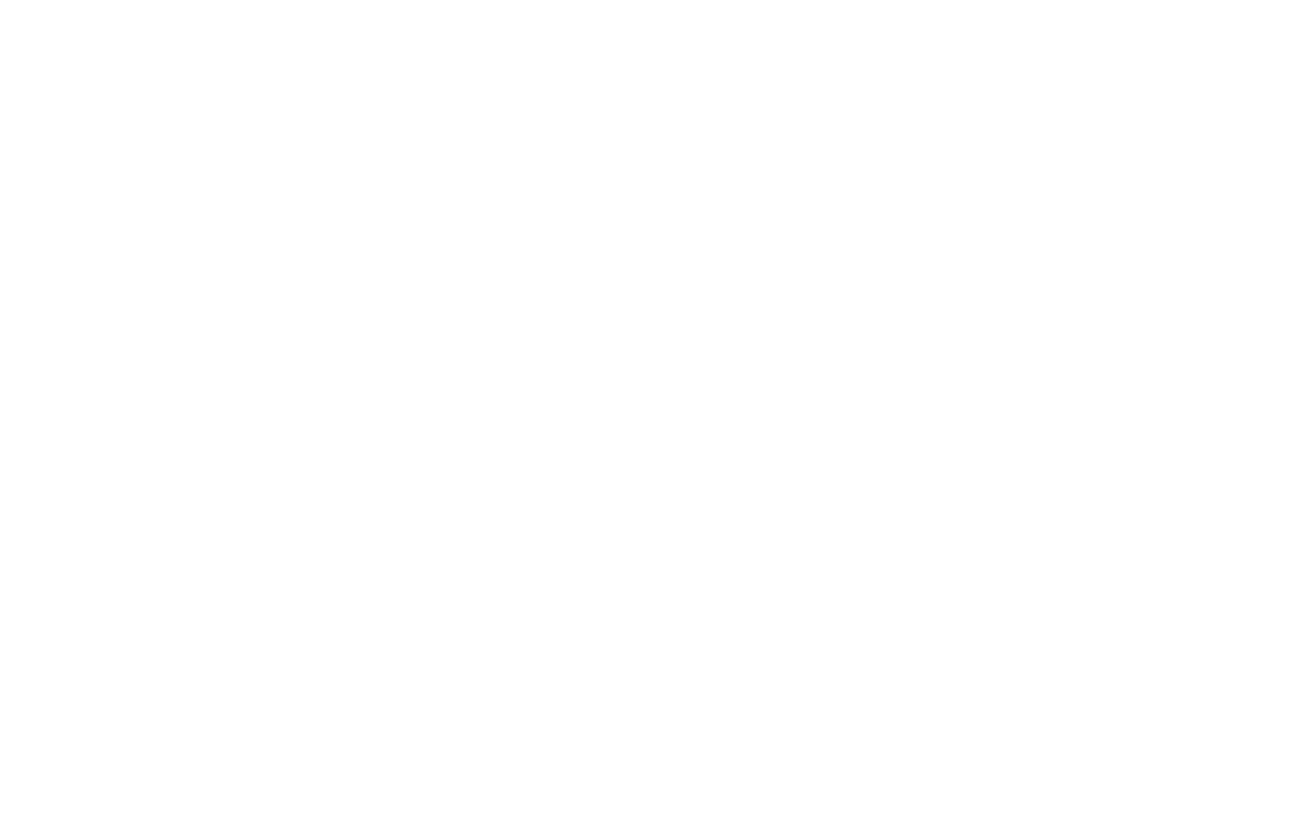
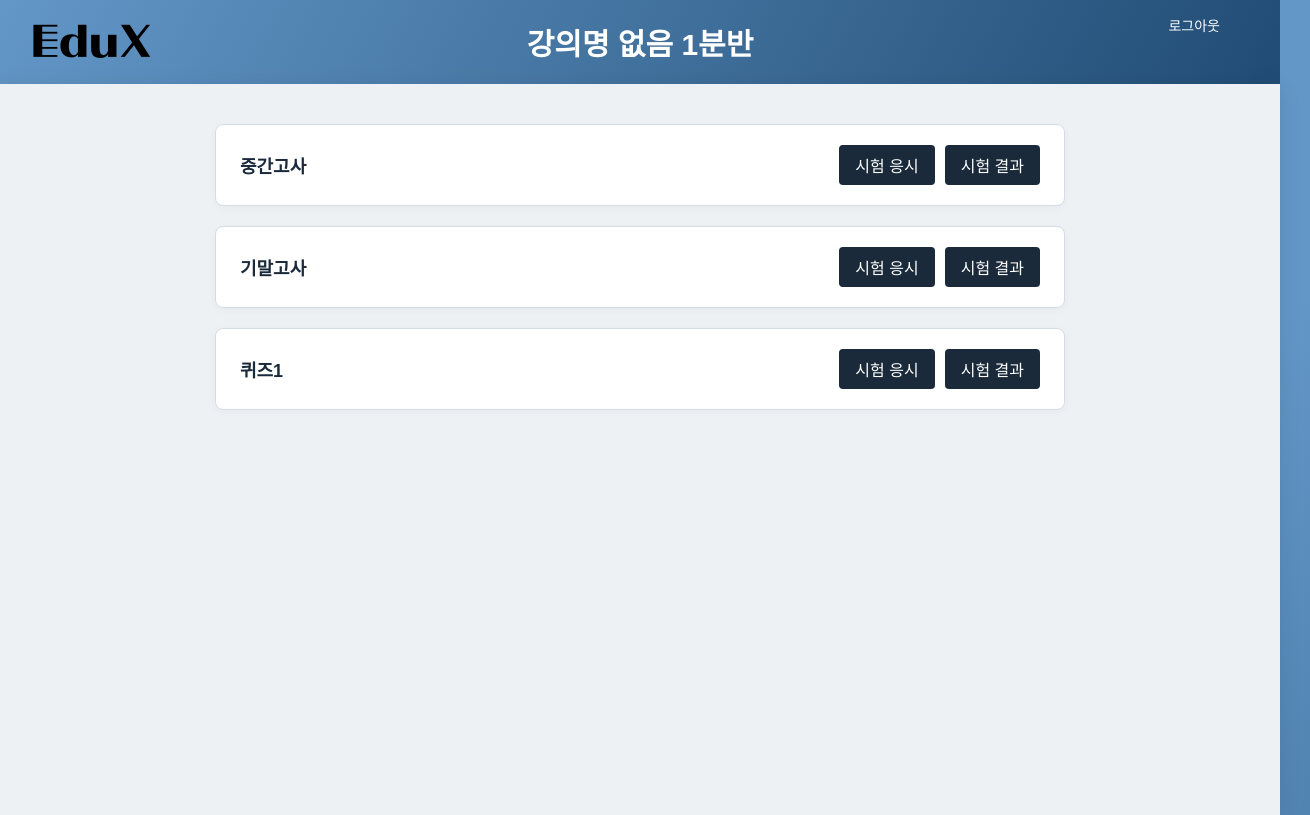
Before and after one commit to jhw030306/edux, a React (Vite) app: page /stulecture in a window 1280 px wide. Before the commit this address had no page. Shown: the whole page, 1310 px wide, since content can reach past the window. Built offline with nearby package versions, Linux system fonts and the light colour scheme; a web font is replaced by a local one.

Commit message:
학생 부분 메인부분과 맞추어 수정

```diff
--- a/src/App.jsx
+++ b/src/App.jsx
@@ -9,6 +9,7 @@
 import { ProLecturepage } from "./professor/LectureList/LectureList";
 import { StuLecturepage } from "./student/LectureList/LectureList";
 import { ProLecture } from "./professor/Lecture/Lecture";
+import { StuLecture } from "./student/Lecture/Lecture";
 import ExamEditor from "./professor/Exam/ExamEditor";
 
 function App() {
@@ -37,6 +38,7 @@
         element={<StuLecturepage />}
       />
       <Route path="/prolecture" element={<ProLecture />} />
+      <Route path="/stulecture" element={<StuLecture />} />
       <Route path="/exameditor" element={<ExamEditor />} />
     </Routes>
   );
--- /dev/null
+++ b/src/student/Lecture/Lecture.css
@@ -0,0 +1,50 @@
+/* 전체 페이지 콘텐츠 정렬 */
+.page-content {
+  padding: 40px 0;
+  display: flex;
+  flex-direction: column;
+  align-items: center;
+}
+
+/* 공통 박스 스타일 (학생, 시험, + 버튼) */
+.section-box,
+.add-section {
+  width: 800px;
+  margin: 0 auto;
+  background-color: white;
+  border: 1px solid #d6dce5;
+  border-radius: 8px;
+  padding: 20px 24px;
+  margin-bottom: 20px;
+  box-shadow: 0 2px 8px rgba(0, 0, 0, 0.03);
+  display: flex;
+  justify-content: space-between;
+  align-items: center;
+}
+
+/* 제목 (학생, 시험 이름) */
+.section-title {
+  font-size: 18px;
+  font-weight: 600;
+  color: #1a2a3a;
+  display: flex;
+  align-items: center;
+  gap: 8px;
+}
+
+/* 버튼 그룹 */
+.section-actions {
+  display: flex;
+  gap: 10px;
+}
+
+/* 일반 버튼 */
+.action-button {
+  background-color: #1a2a3a;
+  color: white;
+  border: none;
+  padding: 8px 16px;
+  font-size: 16px;
+  border-radius: 4px;
+  cursor: pointer;
+}
--- /dev/null
+++ b/src/student/Lecture/Lecture.jsx
@@ -0,0 +1,43 @@
+import React, { useState, useEffect } from "react";
+import { useLocation } from "react-router-dom";
+import { MainLayout } from "../../layout/MainLayout";
+import "./Lecture.css";
+
+export const StuLecture = () => {
+  const location = useLocation();
+  const _lecture = location.state?.lecture;
+
+  // 시험 목록은 출제자 쪽에서 만들어서 여기서 받아온다고 가정 (더미 데이터 혹은 API 호출 가능)
+  const [exams, setExams] = useState([]);
+
+  // 예시: 임시로 출제자가 만든 시험 목록을 설정 (실제로는 API에서 받아와야 함)
+  useEffect(() => {
+    // 출제자가 만든 시험 목록 예시
+    setExams([
+      { name: "중간고사" },
+      { name: "기말고사" },
+      { name: "퀴즈1" },
+    ]);
+  }, []);
+
+  return (
+    <MainLayout>
+      <div className="page-content">
+        {/* 시험 목록 */}
+        {exams.map((exam, idx) => (
+          <div className="section-box" key={idx}>
+            <div className="section-title">{exam.name}</div>
+            <div className="section-actions">
+              <button className="action-button">
+                시험 응시
+              </button>
+              <button className="action-button">
+                시험 결과
+              </button>
+            </div>
+          </div>
+        ))}
+      </div>
+    </MainLayout>
+  );
+};
--- a/src/student/LectureList/LectureCard.jsx
+++ b/src/student/LectureList/LectureCard.jsx
@@ -1,16 +1,15 @@
 export const LectureCard = ({
   title,
-  authCode,
   section,
   schedule,
+  onClick,
 }) => {
   return (
-    <div className="card">
+    <div className="card" onClick={onClick}>
       <div className="card-header">
         <span className="card-title">{title}</span>
       </div>
       <div className="card-body">
-        <p className="auth">인증코드 : {authCode}</p>
         <div className="bottom-info">
           <span>{section}</span>
           <span>{schedule}</span>
--- a/src/student/LectureList/LectureList.jsx
+++ b/src/student/LectureList/LectureList.jsx
@@ -1,4 +1,3 @@
-// StuLecturepage.jsx
 import React, { useState, useEffect, useCallback } from "react";
 import { LectureCard } from "./LectureCard";
 import { LectureEnter } from "./LectureEnter";
@@ -7,6 +6,17 @@
 
 export const StuLecturepage = () => {
   const navigate = useNavigate();
+
+  const goToMain = () => {
+    navigate("/main");
+  };
+
+  const goToLecture = (lecture) => {
+  navigate("/stulecture", {
+    state: { lecture },
+  });
+};
+
   const [lectures, setLectures] = useState([]);
   const [isEnterOpen, setIsEnterOpen] = useState(false);
 
@@ -67,7 +77,7 @@
   return (
     <div className="page-container">
       <aside className="sidebar">
-        <h1 className="logo">EduX</h1>
+        <h1 className="logo" onClick={goToMain}>EduX</h1>
         <div className="avatar" />
         <p className="logout" onClick={handleLogout}>
           [ 로그아웃 ]
@@ -88,6 +98,7 @@
               authCode={lec.accessCode}
               section={lec.section}
               schedule={lec.time}
+              onClick={() => goToLecture(lec)}
             />
           ))}
 
```
Also changed, not shown: src/professor/Lecture/Lecture.jsx (line endings or trailing spaces).
